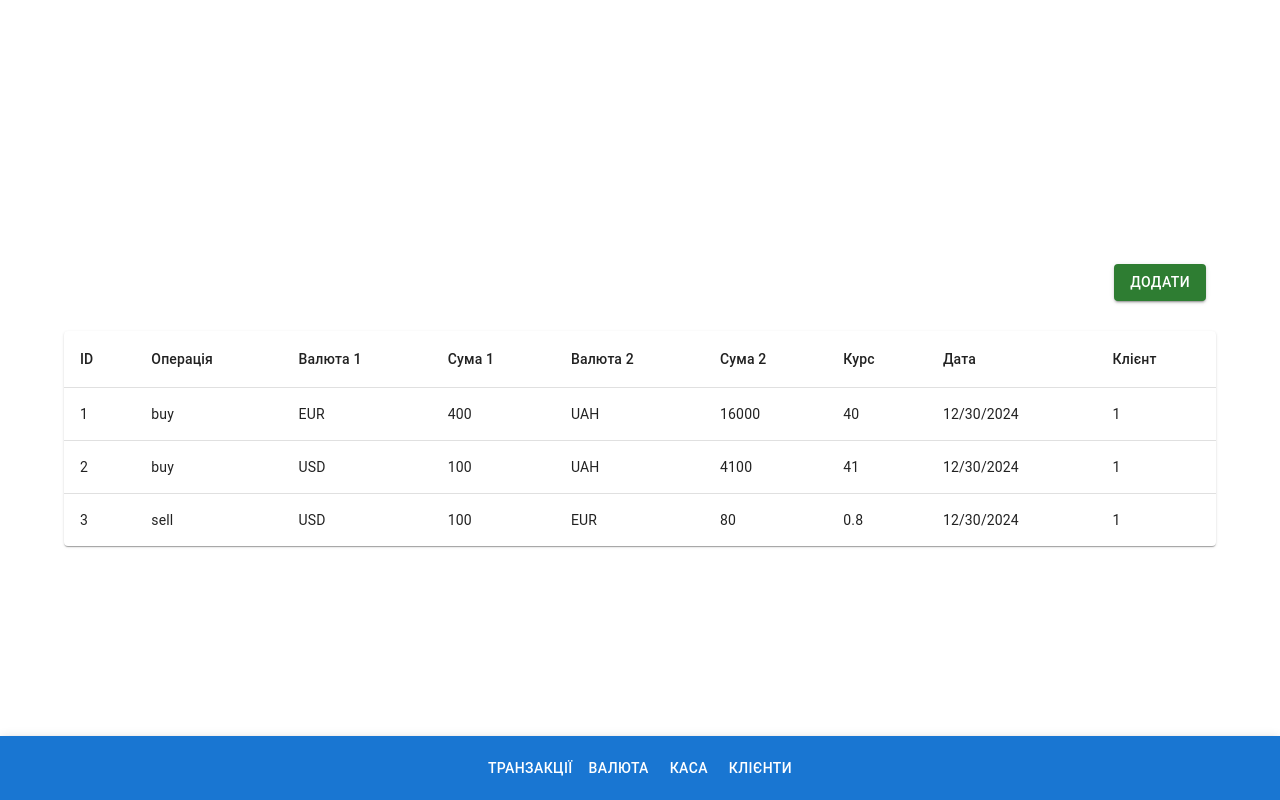
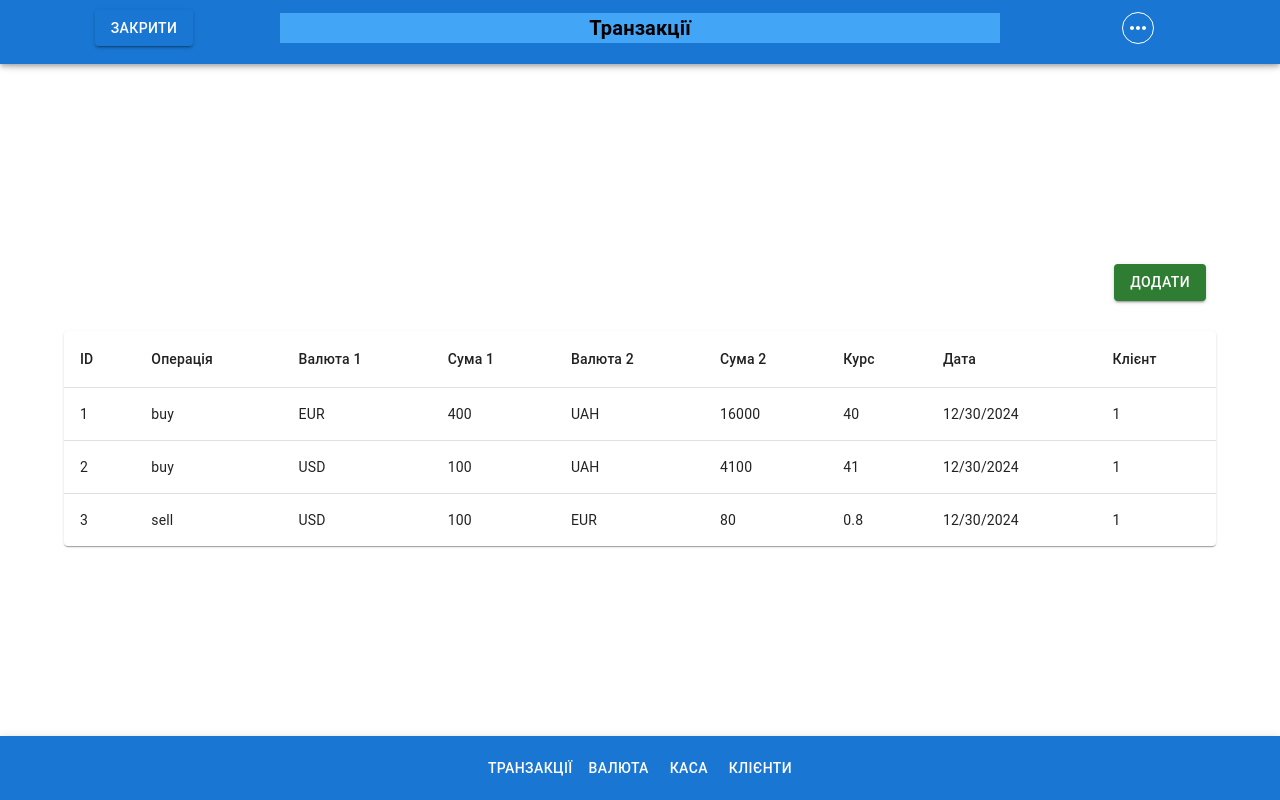
Before and after one commit to keerikkk/tech-task, a React (Vite) app: page / in a window 1280 px wide. Both pictures are taken after a click on the button "КАСИР". Built offline with nearby package versions, Linux system fonts and the light colour scheme.

Commit message:
feat: add header navbar

```diff
--- /dev/null
+++ b/src/components/NavBar.tsx
@@ -0,0 +1,74 @@
+import { styled, useTheme } from "@mui/material/styles";
+import AppBar from "@mui/material/AppBar";
+import Box from "@mui/material/Box";
+import Toolbar from "@mui/material/Toolbar";
+import IconButton from "@mui/material/IconButton";
+import MoreHorizIcon from "@mui/icons-material/MoreHoriz";
+import { Button } from "@mui/material";
+import { useLocation } from "react-router";
+import { navItems } from "../data/navigationLinks";
+
+const StyledToolbar = styled(Toolbar)(({ theme }) => ({
+  alignItems: "center",
+  paddingTop: theme.spacing(1),
+  paddingBottom: theme.spacing(2),
+  display: "grid",
+  gridTemplateColumns: "1fr 3fr 1fr",
+  gap: theme.spacing(2),
+}));
+
+export default function NavBar() {
+  const theme = useTheme();
+  const location = useLocation();
+
+  const currentPage = navItems.find((item) => item.path === location.pathname);
+
+  return (
+    <Box sx={{ flexGrow: 1 }}>
+      <AppBar position="fixed">
+        <StyledToolbar>
+          <Button
+            variant="contained"
+            sx={{
+              justifySelf: "center",
+            }}
+          >
+            Закрити
+          </Button>
+
+          <Box
+            sx={{
+              display: "flex",
+              alignItems: "center",
+              justifyContent: "center",
+              fontSize: "1.25rem",
+              fontWeight: "bold",
+              color: theme.palette.common.black,
+              backgroundColor: theme.palette.primary.light,
+            }}
+          >
+            {currentPage ? currentPage.title : "Unknown page"}
+          </Box>
+          <IconButton
+            size="small"
+            aria-label="display more actions"
+            edge="end"
+            color="inherit"
+            sx={{
+              width: "2rem",
+              height: "2rem",
+              justifySelf: "center",
+              border: "1px solid #fff",
+              borderRadius: "50%",
+              "&:hover": {
+                border: "1px solid rgba(255,255,255,0.5)",
+              },
+            }}
+          >
+            <MoreHorizIcon />
+          </IconButton>
+        </StyledToolbar>
+      </AppBar>
+    </Box>
+  );
+}
--- a/src/pages/Layout.tsx
+++ b/src/pages/Layout.tsx
@@ -1,9 +1,10 @@
 import { Outlet, useNavigate } from "react-router";
-import NavBar from "../components/BottomNavBar";
+import BottomNavBar from "../components/BottomNavBar";
 import { useAuth } from "../components/AuthProvider";
 import AuthForm from "../components/AuthForm";
 import { Container } from "@mui/material";
 import { useEffect } from "react";
+import NavBar from "../components/NavBar";
 
 const Layout = () => {
   const { user } = useAuth();
@@ -19,8 +20,9 @@ const Layout = () => {
     <>
       {user ? (
         <>
+          <NavBar />
           <Outlet />
-          <NavBar />
+          <BottomNavBar />
         </>
       ) : (
         <Container sx={{ width: "100vw" }}>
```
